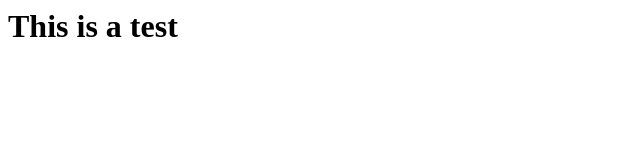
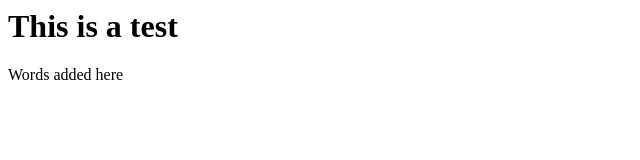
Before and after one commit to matthewclarke21/Test, a plain HTML site: page index.html in a window 1280 px wide. Shown: the whole page, without its empty margins (0-640 px from the left). Drawn offline with Linux system fonts and the light colour scheme.

Commit message:
Add paragraph
Added words to index.html

```diff
--- a/index.html
+++ b/index.html
@@ -4,5 +4,6 @@
  </head>
  <body>
    <h1>This is a test</h1>
+   <p>Words added here</p>
  </body>
 </html>
```
